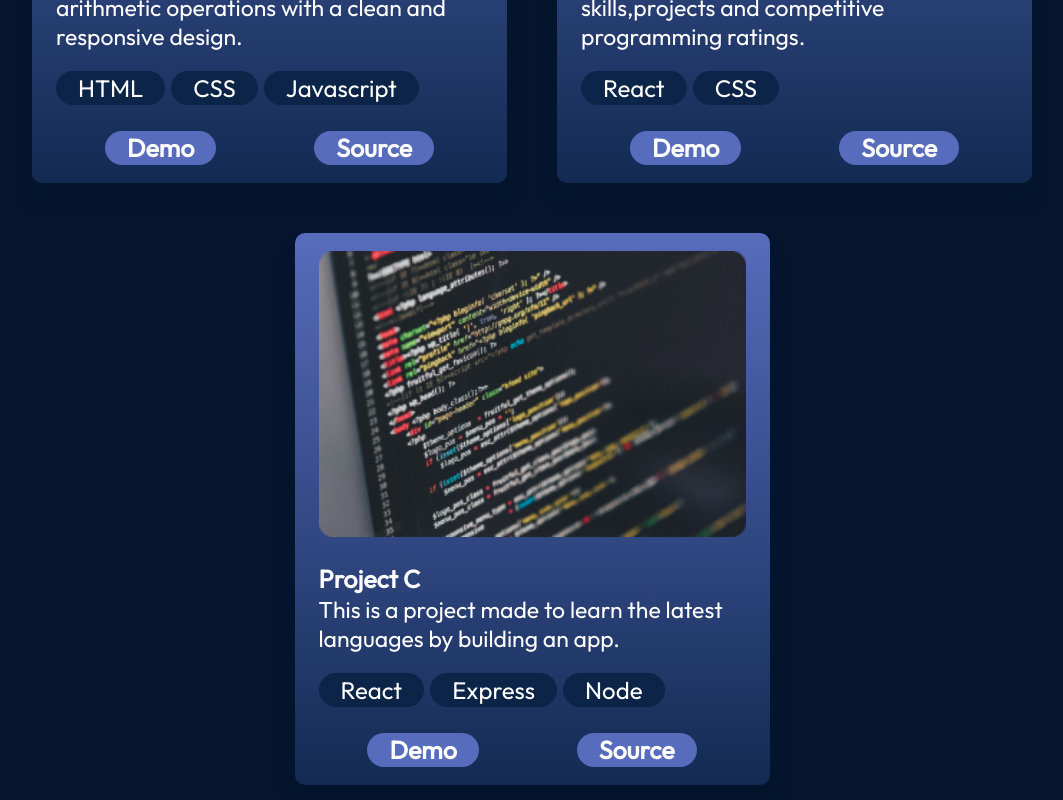
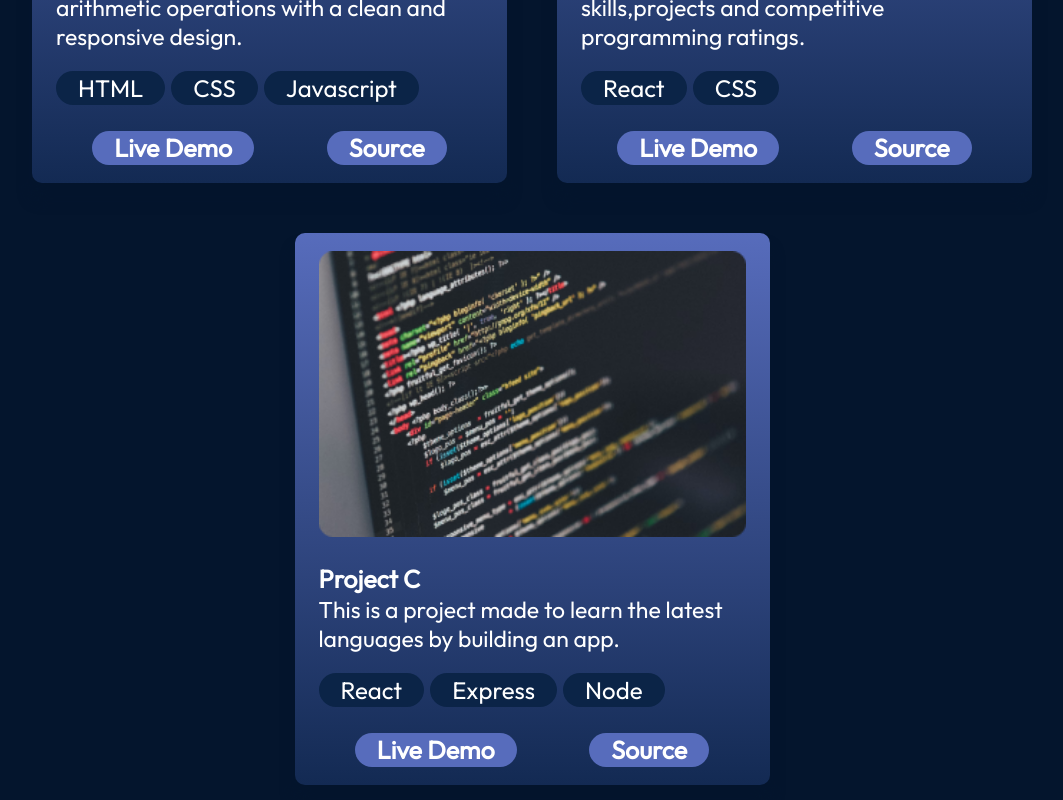
Before and after one commit to Aritra-Hait/Portfolio, a React (Vite) app: page / in a window 1280 px wide. Shown: the part 1700-2500 px from the top of the page, without its empty margins (108-1171 px from the left). Built offline with nearby package versions, Linux system fonts and the light colour scheme.

Commit message:
Project links added

```diff
--- a/src/components/Projects/ProjectCard.jsx
+++ b/src/components/Projects/ProjectCard.jsx
@@ -26,7 +26,7 @@ export const ProjectCard = ({
             </ul>
             <div className={styles.links}>
                 <a href={demo} className={styles.link}>
-                    Demo
+                    Live Demo
                 </a>
                 <a href={source} className={styles.link}>
                     Source
--- a/src/data/projects.json
+++ b/src/data/projects.json
@@ -8,8 +8,8 @@
             "CSS",
             "Javascript"
         ],
-        "demo": "https://www.example.com",
-        "source": "https://www.github.com"
+        "demo": "https://basiccalculatoronline.vercel.app/",
+        "source": "https://github.com/Aritra-Hait/Calculator"
     },
     {
         "title": "Portfolio",
@@ -20,7 +20,7 @@
             "CSS"
         ],
         "demo": "https://www.example.com",
-        "source": "https://www.github.com"
+        "source": "https://github.com/Aritra-Hait/Portfolio"
     },
     {
         "title": "Project C",
```
